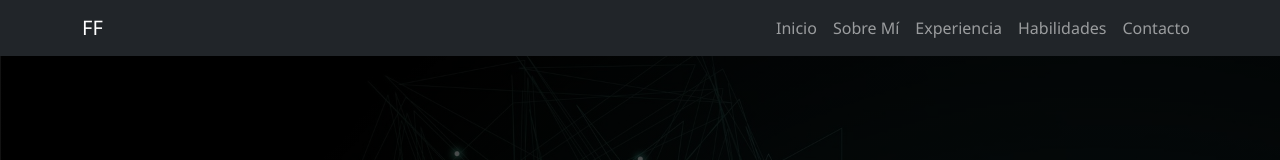
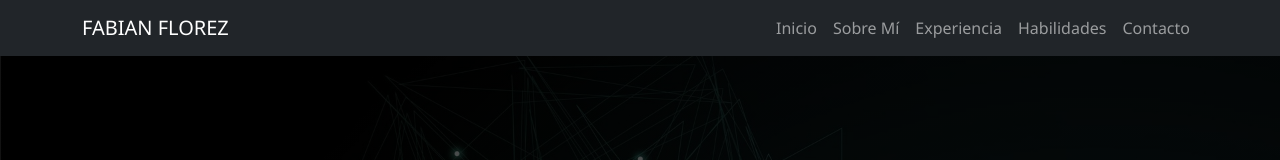
Before and after one commit to fabianflorez0904/fabianflorez0904.github.io, a plain HTML site: page index.html in a window 1280 px wide. Shown: the top 160 px of the page. Drawn offline with nearby package versions, Linux system fonts and the light colour scheme.

Commit message:
Cambio en el Navbar

```diff
--- a/index.html
+++ b/index.html
@@ -15,7 +15,7 @@
     <!-- Navbar -->
     <nav class="navbar navbar-expand-lg navbar-dark bg-dark fixed-top">
         <div class="container">
-            <a class="navbar-brand" href="#">FF</a>
+            <a class="navbar-brand" href="#">FABIAN FLOREZ</a>
             <button class="navbar-toggler" type="button" data-bs-toggle="collapse" data-bs-target="#navbarNav">
                 <span class="navbar-toggler-icon"></span>
             </button>
```
